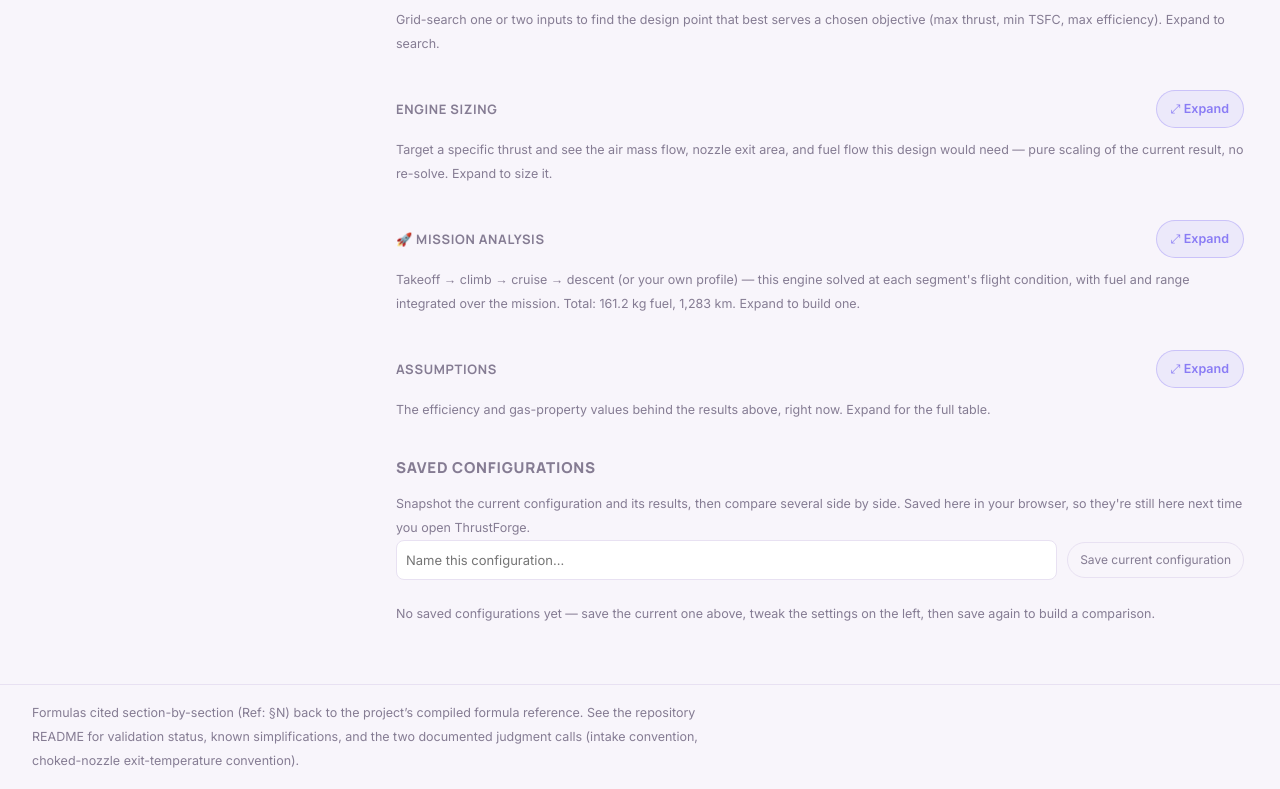
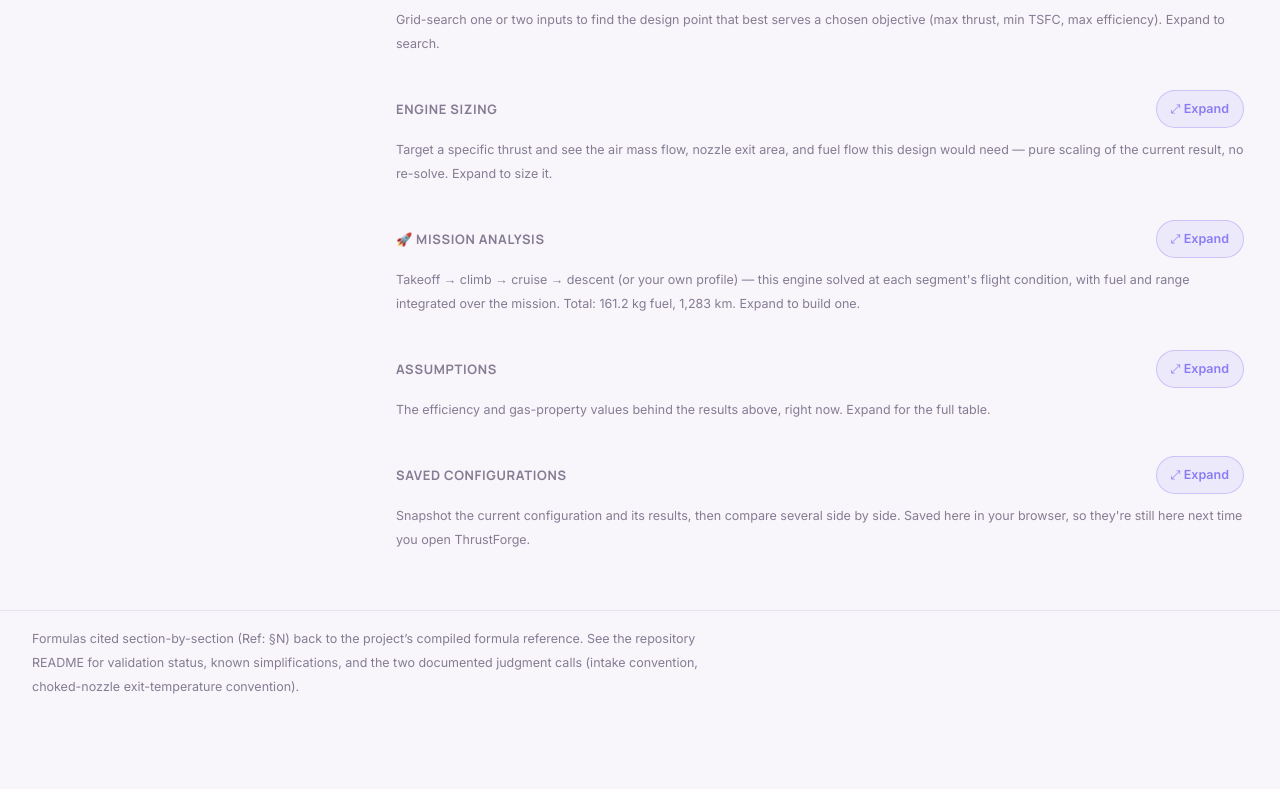
Before and after one commit to falgunitripathi/aeropropsim, a React (Vite) app in the folder web/: page / in a window 1280 px wide. Shown: the part 1809-2598 px from the top of the page. After the commit the page ends 2524 px from the top, so only its background shows below. Built offline with nearby package versions, Linux system fonts and the light colour scheme.

Commit message:
Update ResultsPanel.jsx

```diff
--- a/web/src/components/ResultsPanel.jsx
+++ b/web/src/components/ResultsPanel.jsx
@@ -1,20 +1,30 @@
+import { lazy, Suspense } from "react";
 import PerformanceSummary from "./PerformanceSummary.jsx";
 import AtmosphereReadout from "./AtmosphereReadout.jsx";
 import StationTable from "./StationTable.jsx";
 import StageTable from "./StageTable.jsx";
 import TsDiagram from "./TsDiagram.jsx";
 import PvDiagram from "./PvDiagram.jsx";
-import EngineDiagram from "./EngineDiagram.jsx";
 import Glossary from "./Glossary.jsx";
-import ParameterSweep from "./ParameterSweep.jsx";
-import SensitivityOptimizer from "./SensitivityOptimizer.jsx";
 import ConfigCompare from "./ConfigCompare.jsx";
-import AssumptionsPanel from "./AssumptionsPanel.jsx";
-import EngineSizing from "./EngineSizing.jsx";
-import MissionAnalysis from "./MissionAnalysis.jsx";
 import ReportExport from "./ReportExport.jsx";
 import ExpandableSection from "./ExpandableSection.jsx";
+import SectionSkeleton from "./SectionSkeleton.jsx";
 import { fmt } from "../utils/format.js";
+
+// These six sit behind a click-to-open panel already (either their own
+// internal expand/modal, like EngineDiagram, or a self-wrapped
+// <ExpandableSection>, like the rest) and together make up most of the JS
+// bundle. React.lazy defers fetching each one's code until the results page
+// actually renders it — which is always, just not on the very first paint —
+// so the initial bundle only pays for the six small <Suspense> fallbacks
+// below, not the charts/tables/SVGs inside.
+const EngineDiagram = lazy(() => import("./EngineDiagram.jsx"));
+const ParameterSweep = lazy(() => import("./ParameterSweep.jsx"));
+const SensitivityOptimizer = lazy(() => import("./SensitivityOptimizer.jsx"));
+const EngineSizing = lazy(() => import("./EngineSizing.jsx"));
+const MissionAnalysis = lazy(() => import("./MissionAnalysis.jsx"));
+const AssumptionsPanel = lazy(() => import("./AssumptionsPanel.jsx"));
 
 const STATION_TERMS = [
   { symbol: "T0", meaning: "Stagnation (total) temperature — what a thermometer would read if the flow were brought to rest here." },
@@ -62,7 +72,9 @@ export default function ResultsPanel({ result, config, savedConfigs, onSaveConfi
         <ReportExport config={config} result={result} />
       </section>
 
+      <Suspense fallback={<SectionSkeleton title="Live engine cutaway" />}>
         <EngineDiagram config={config} result={result} />
+      </Suspense>
 
       <ExpandableSection
         title="Station analysis"
@@ -137,25 +149,32 @@ export default function ResultsPanel({ result, config, savedConfigs, onSaveConfi
         </div>
       </ExpandableSection>
 
+      <Suspense fallback={<SectionSkeleton title="Parameter sweep" />}>
         <ParameterSweep config={config} />
+      </Suspense>
 
+      <Suspense fallback={<SectionSkeleton title="Sensitivity & optimization" />}>
         <SensitivityOptimizer config={config} />
+      </Suspense>
 
+      <Suspense fallback={<SectionSkeleton title="Engine sizing" />}>
         <EngineSizing config={config} result={result} />
+      </Suspense>
 
+      <Suspense fallback={<SectionSkeleton title="Mission analysis" />}>
         <MissionAnalysis config={config} />
+      </Suspense>
 
+      <Suspense fallback={<SectionSkeleton title="Assumptions" />}>
         <AssumptionsPanel config={config} />
+      </Suspense>
 
-      <section>
-        <h2>Saved configurations</h2>
-        <p className="section-note">
-          Snapshot the current configuration and its results, then compare
-          several side by side. Saved here in your browser, so they're
-          still here next time you open ThrustForge.
-        </p>
+      <ExpandableSection
+        title="Saved configurations"
+        summary="Snapshot the current configuration and its results, then compare several side by side. Saved here in your browser, so they're still here next time you open ThrustForge."
+      >
         <ConfigCompare savedConfigs={savedConfigs} onSave={onSaveConfig} onRemove={onRemoveConfig} />
-      </section>
+      </ExpandableSection>
     </div>
   );
 }
```
Lines whose indentation alone changed are shown as unchanged.
